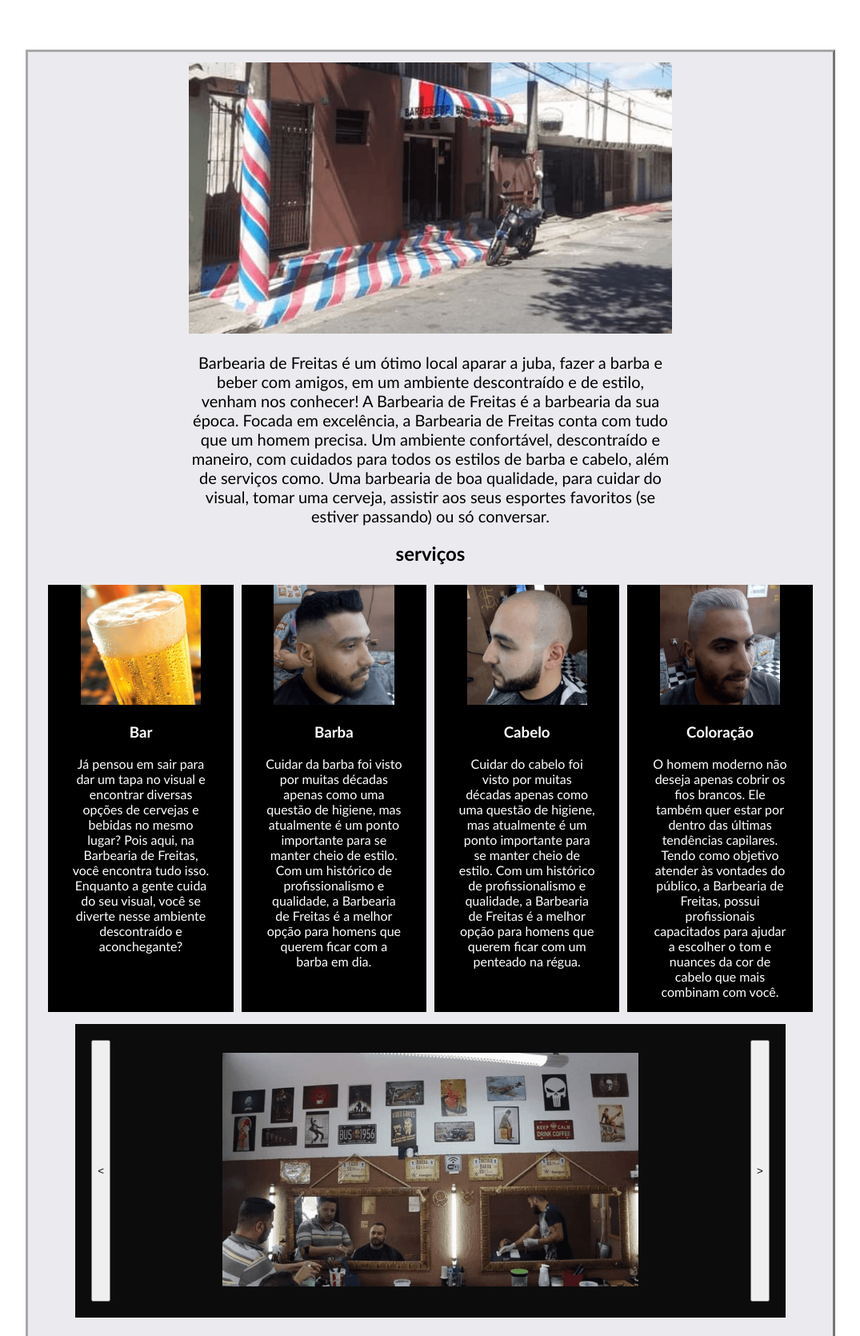
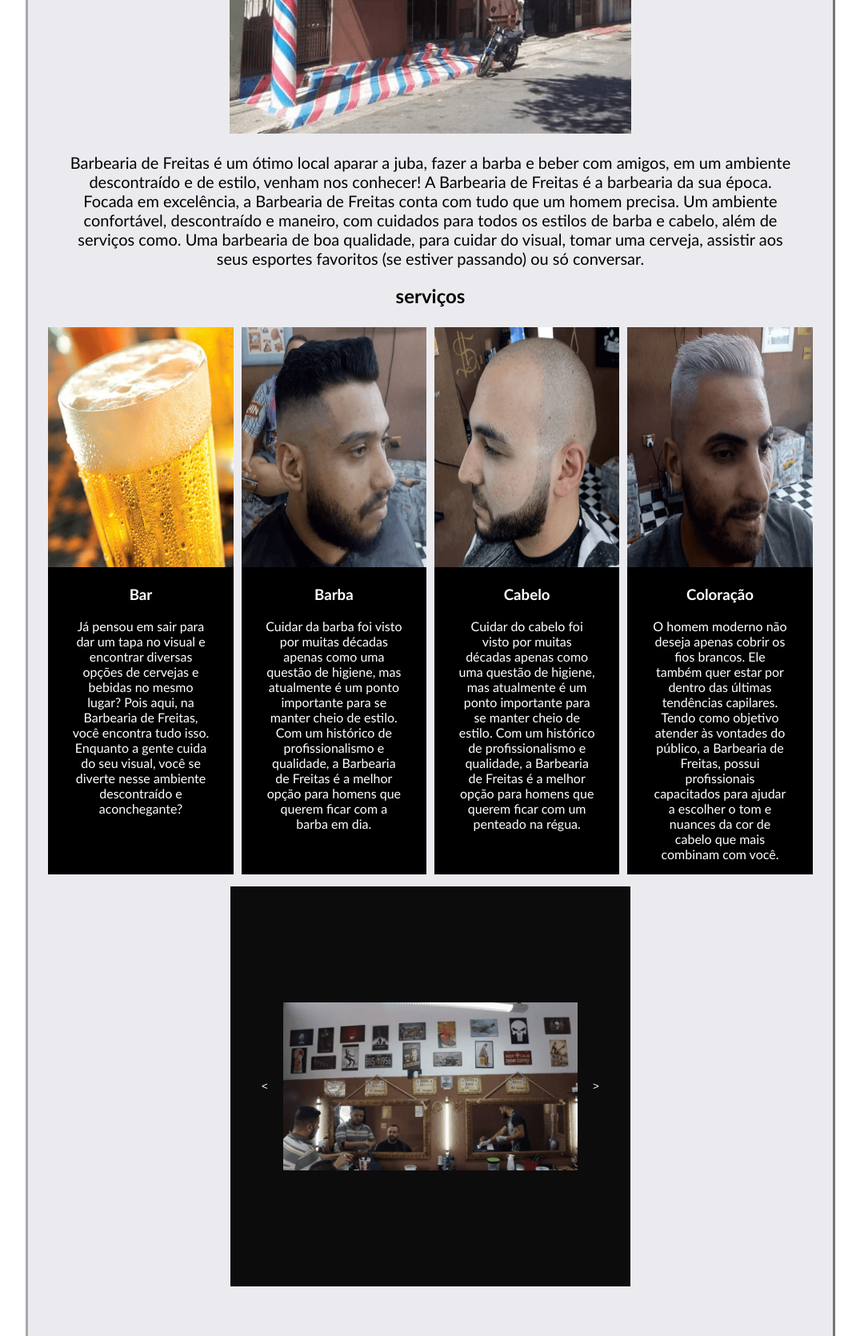
Before and after one commit to JoschuasVieiraDaSilva/jj-barbearia-site-base, a PHP site: page / in a window 1280 px wide. Shown: the part 459-2129 px from the top of the page at 80% size, without its empty margins (102-1177 px from the left). Run offline with PHP 8.4, Linux system fonts and the light colour scheme; a map, chart or similar area stays blank; some libraries are stand-ins or nearby versions.

Commit message:
Update style.css

```diff
--- a/css/style.css
+++ b/css/style.css
@@ -54,11 +56,11 @@
 }
 
 #imagemprincipal > img{
-    width: 60%;
+    width: 50%;
 }
 
 #c1 {
-    flex: 100%;
+    width: 100%;
 }
 
 #c1 > p,h2 {
@@ -68,7 +70,7 @@
 }
 
 #c1_1 {
-    width: 600px;
+    width: 90%;
     font-size: 20px;
 }
 
@@ -77,6 +79,8 @@
     display: flex;
     flex-wrap: wrap;
     flex-direction: row;
+    align-content: space-around;
+    justify-content: center;
 }
 
 #servicos > p {
@@ -101,6 +105,10 @@
     margin-right: 30px;
 }
 
+.fadeimg {
+    height: 300px;
+}
+
 #galeria {
     display: flex;
     flex-direction: row;
@@ -108,16 +116,33 @@
     flex-wrap: wrap;
     justify-content: center;
     padding: 20px;
+    width: 500px;
+    height: 500px;
     background-color: rgb(12, 12, 12);
-
     margin: 5px 20px;
 }
 
-#galeria > img {
-    width: 200px;
-    margin: 5px;
+#galeria > p {
+    width: 80%;
 }
 
+#dir {
+    width: 10%;
+    border: none;
+    color: white;
+    text-decoration: none;
+    background-color: rgb(12, 12, 12);
+    cursor: pointer;
+}
+
+#esq {
+    width: 10%;
+    border: none;
+    color: white;
+    text-decoration: none;
+    background-color: rgb(12, 12, 12);
+    cursor: pointer;
+}
 /*Fim do conteudo*/
 
 /*Rodapé*/
@@ -174,7 +216,9 @@ a:hover {
 }
 
 img{
-    width: 65%;
+    width: 100%;
+    height: 100%;
+    max-height: 300px;
 
 }
 
```
Also changed, not shown: other parts of css/style.css (+28 -9 lines).
